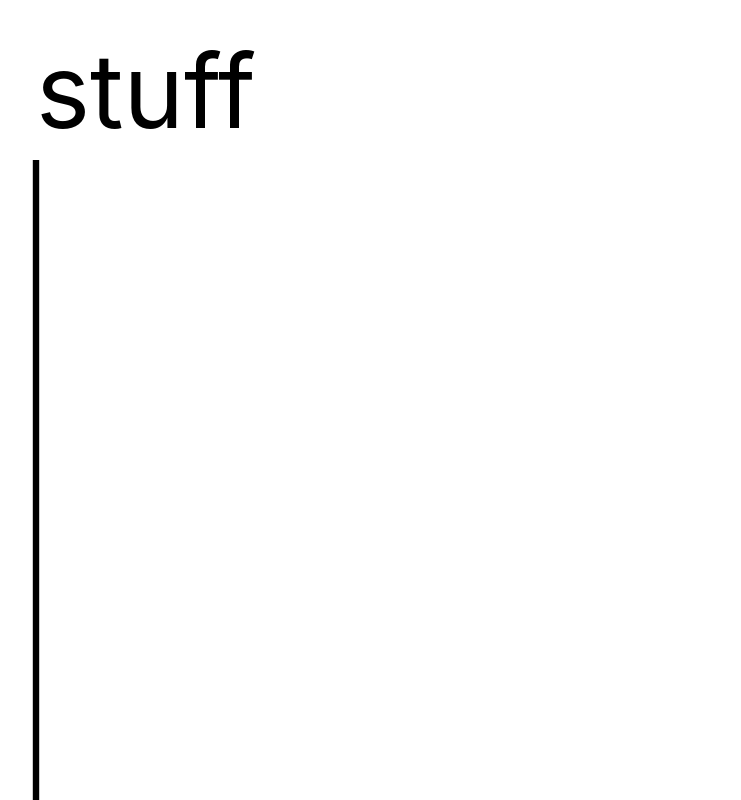
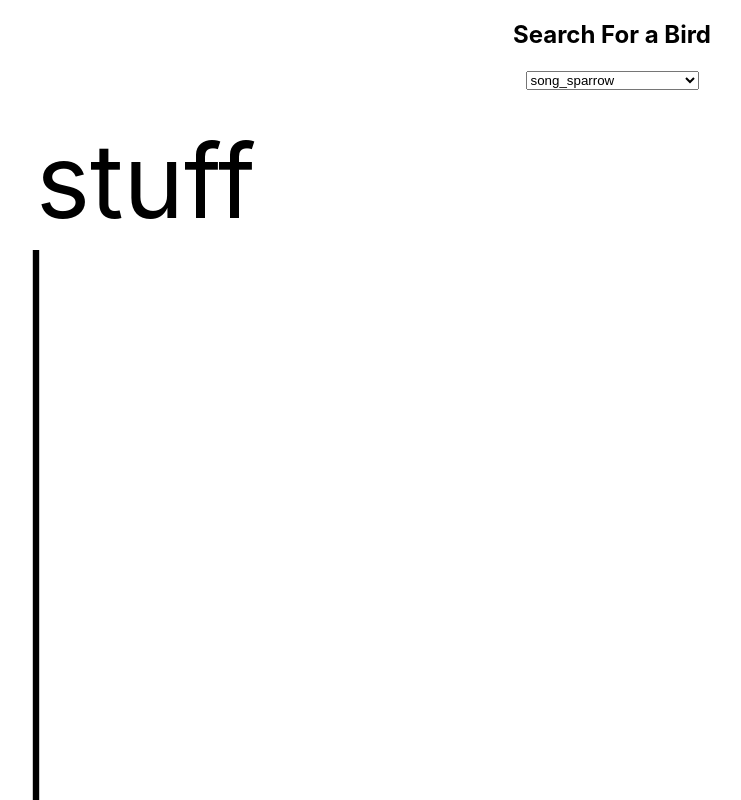
Before and after one commit to LucyWeltner/birdwatching_data, a React (Create React App) app in the folder birdwatching_app/: page / in a window 1280 px wide. Shown: the top 800 px of the page, without its empty margins (28-769 px from the left). Built offline with nearby package versions, Linux system fonts and the light colour scheme.

Commit message:
Displays all bird species in a dropdown menu

```diff
--- a/birdwatching_app/src/App.js
+++ b/birdwatching_app/src/App.js
@@ -1,6 +1,7 @@
 import React from 'react';
 import './App.css';
 import Graph from './Components/graph.js'
+import SearchMenu from './Components/search_menu.js'
 
 function App() {
   let birdData = require("./BirdData/bird_data.json")
@@ -18,6 +19,8 @@ function App() {
   console.log(birdSpecies)
   return (
     <div className="App">
+      <h2>Search For a Bird</h2>
+      <SearchMenu options={Object.keys(birdSpecies)}/>
       <Graph title="stuff" data={[10, 20, 50, 5]}/>
     </div>
   );
--- a/birdwatching_app/src/Components/search_menu.js
+++ b/birdwatching_app/src/Components/search_menu.js
@@ -1,14 +1,15 @@
 import React from "react"
 
-export default SeachMenu extends React.Component {
-
-	makeGraph {
-
+export default class SeachMenu extends React.Component {
+	makeGraph(selected) {
+		console.log("you selected" + selected)
 	}
 	render() {
 		return(
-			<form onSubmit={makeGraph}>
-				<select>
+			<form onSubmit={value => this.makeGraph(value)}>
+				<select name="birds">
+					{this.props.options.map(option => <option value={option}>{option}</option>)}
+				</select>
 			</form>
 		)
 	}
```
